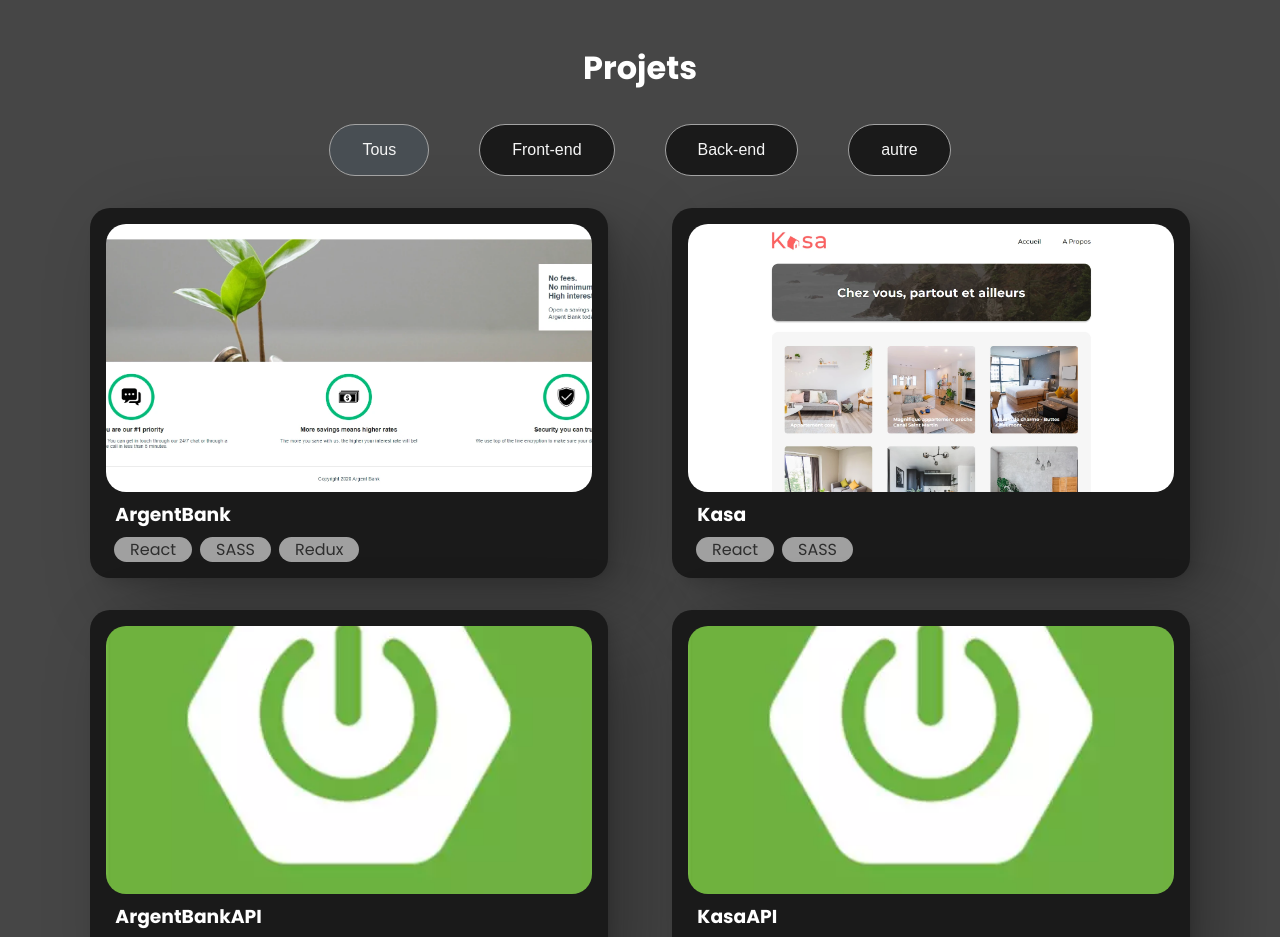
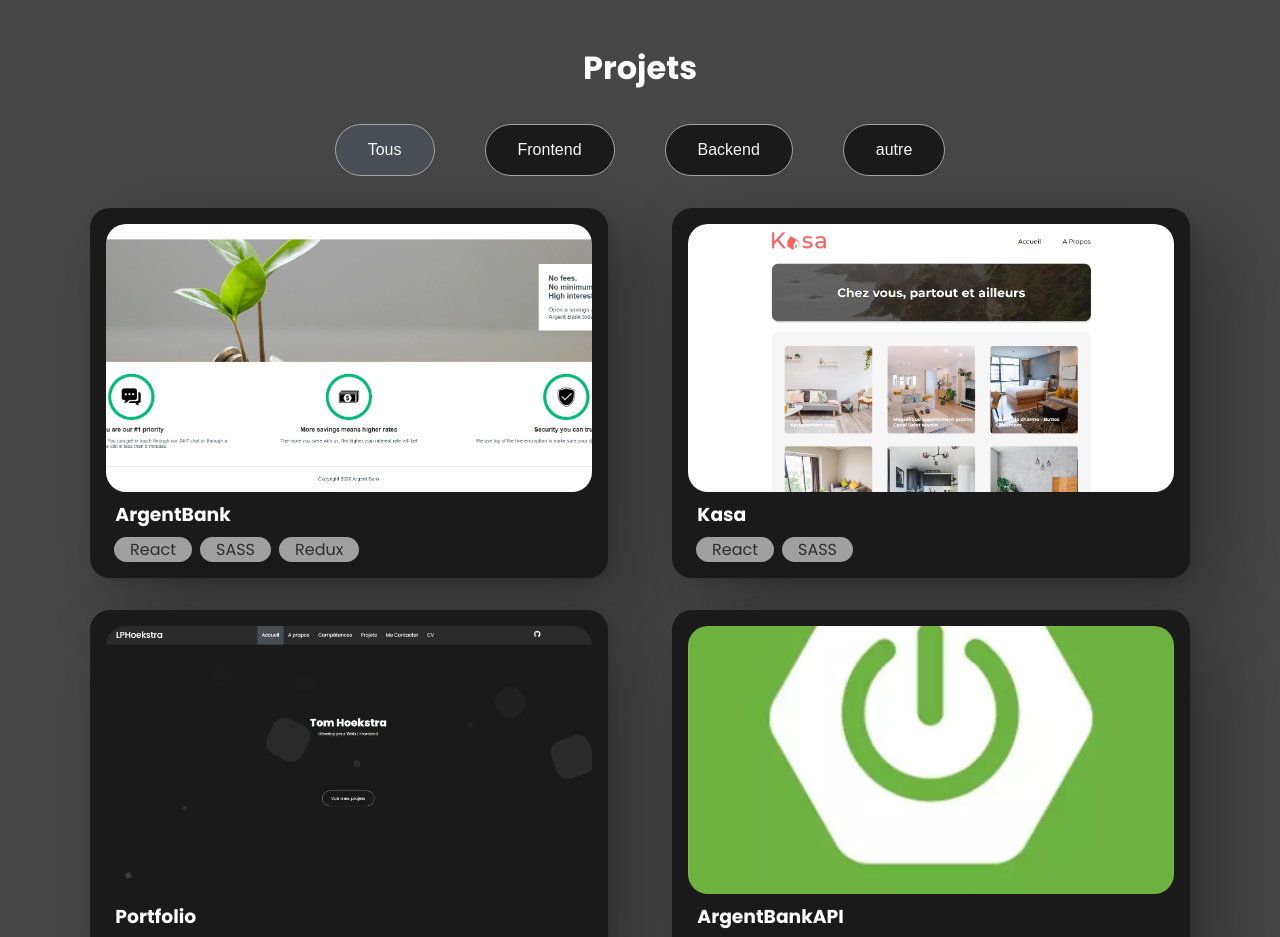
Before and after one commit to LPHoekstra/lph-portfolio, a React (Vite) app: page / in a window 1280 px wide. Shown: the part 2260-3197 px from the top of the page. Built offline with nearby package versions, Linux system fonts and the light colour scheme.

Commit message:
add portfolio project

```diff
--- a/src/data/projects.js
+++ b/src/data/projects.js
@@ -1,5 +1,6 @@
 import argentbank from "./../assets/projects/argentbank.webp"
 import kasa from "./../assets/projects/kasa.webp"
+import portfolio from "./../assets/projects/portfolio.webp"
 import springBoot from "./../assets/projects/spring-boot.webp"
 import minecraft from "./../assets/projects/minecraft.webp"
 
@@ -8,7 +9,7 @@
         img: argentbank,
         title: "ArgentBank",
         tools: ["React", "SASS", "Redux"],
-        categorie: ["Front-end"],
+        categorie: ["Frontend"],
         repo: "https://github.com/LPHoekstra/argentbank",
         description: "ArgentBank est un projet réalisé dans le cadre de la formation Intégrateur Web d’OpenClassRooms. Son objectif est de mettre en pratique l’ensemble des compétences acquises. Il s’agit d’une application de gestion de transactions intégrant un système de connexion sécurisé et un dashboard interactif permettant d'afficher les différents comptes de l’utilisateur. L'application offre également la possibilité de modifier les informations du compte, le tout en communiquant avec une API via des appels appropriés. Pour assurer une gestion efficace de l’état global de l’application, Redux est utilisé. Enfin, l’application est conçue pour être optimisée et entièrement responsive, garantissant une expérience fluide sur tous types d’écrans."
     },
@@ -16,15 +17,23 @@
         img: kasa,
         title: "Kasa",
         tools: ["React", "SASS"],
-        categorie: ["Front-end"],
+        categorie: ["Frontend"],
         repo: "https://github.com/LPHoekstra/kasa",
         description: "Kasa est un projet réalisé dans le cadre de la formation Intégrateur Web d’OpenClassRooms. Il s'agit d'une application de location de logements, développée à partir d'une maquette fournie, en partant de zéro. L’application est conçue avec React et doit être entièrement responsive, s’adaptant aussi bien aux écrans desktop qu’aux formats mobiles dès 320px. Initialement basée sur des données mockées, une API a été développée afin de rendre les données dynamiques."
+    },
+    {
+        img: portfolio,
+        title: "Portfolio",
+        tools: ["React", "SASS"],
+        categorie: ["Frontend"],
+        repo: "https://github.com/LPHoekstra/lph-portfolio",
+        description: "Ce projet est mon portfolio, que vous êtes actuellement en train de parcourir. Développé avec React, il a pour objectif de mettre en pratique mes compétences en développement frontend. Conçu en approche desktop-first, il est entièrement responsive, s’adaptant des écrans 320px jusqu’à une résolution 4K. Une attention particulière est portée à l’optimisation et au SEO pour garantir de bonnes performances et une meilleure visibilité. De nouvelles fonctionnalités seront prochainement ajoutées, notamment : Un système de choix de thème (mode clair/sombre), Des animations interactives lors de la sélection d’une catégorie de projet, Un modal trap pour améliorer l’accessibilité lors de la navigation au clavier."
     },
     {
         img: springBoot,
         title: "ArgentBankAPI",
         tools: ["Java", "Spring Boot", "MongoDB"],
-        categorie: ["Back-end"],
+        categorie: ["Backend"],
         repo: "https://github.com/LPHoekstra/argentbankApi",
         description: "ArgentBankAPI est une API conçue pour alimenter l’application frontend du même nom. Elle intègre plusieurs routes dédiées à la gestion des utilisateurs, notamment pour l’authentification, la création de compte et la modification des informations. L’authentification repose sur un JSON Web Token (JWT), garantissant un accès sécurisé aux différentes routes de l’API."
     },
@@ -32,7 +41,7 @@
         img: springBoot,
         title: "KasaAPI",
         tools: ["Java", "Spring Boot", "MongoDB"],
-        categorie: ["Back-end"],
+        categorie: ["Backend"],
         repo: "https://github.com/LPHoekstra/kasaApi",
         description: "KasaAPI est un projet personnel visant à développer une API pour l’application de location de logements Kasa. Il s’agit d’une API simple comprenant deux routes principales : l’une permettant de récupérer la liste des logements, et l’autre d’accéder aux détails d’un logement spécifique."
     },
```
Also changed, not shown: src/assets/projects/portfolio.webp (added).
